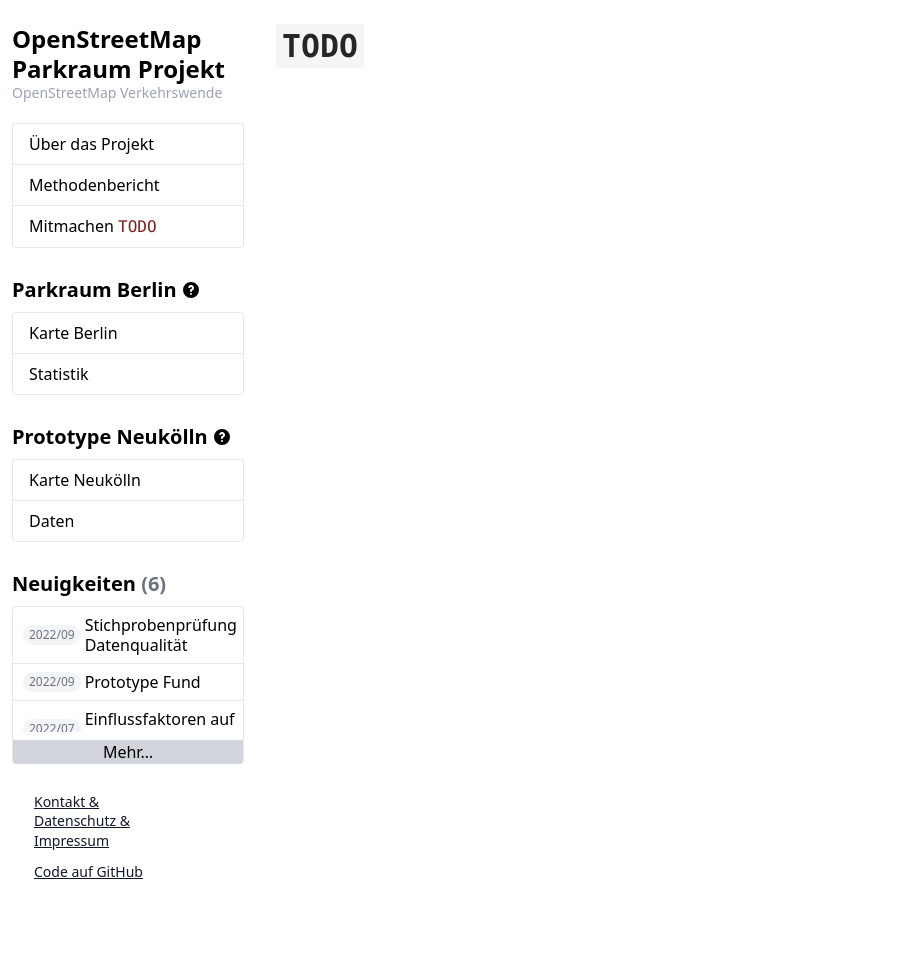
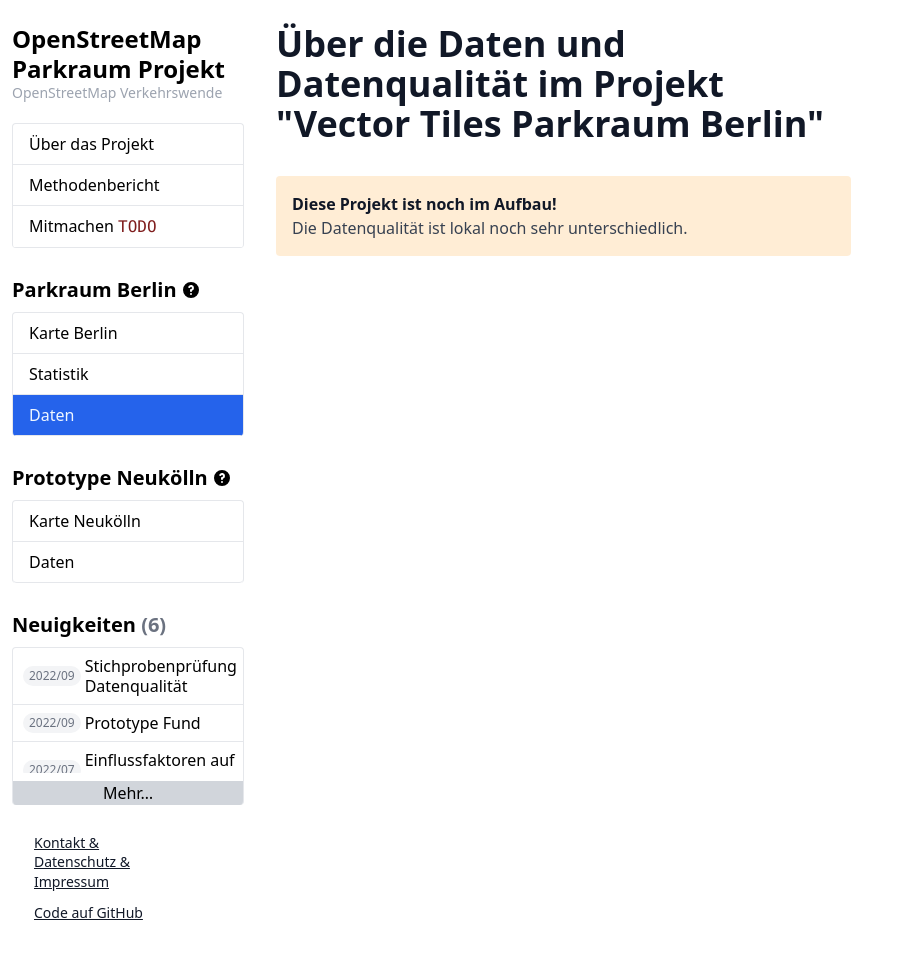
Before and after one commit to osmberlin/parkraum.osm-verkehrswende.org, a Jekyll site: the page built from project-vector-tiles/data.html, in a window 1280 px wide. Shown: the whole page, without its empty margins (0-902 px from the left). Built offline with Jekyll 4.4.1, drawn with Linux system fonts in a browser that asks for light colours; before the commit the page ends 921 px from its top, so only the background shows below that.

Commit message:
Add menu, notice in data sidebar and page about data quality

```diff
--- a/_includes/menu/projects.html
+++ b/_includes/menu/projects.html
@@ -45,14 +45,12 @@
   >
     Statistik
   </a>
-  {% comment %}
   <a
     href="{{ 'project-vector-tiles/data' | relative_url }}"
     class="{% if page.menu_highlight == 'project_vector_tiles_data' %}menu-active{% else %}hover:bg-blue-50{% endif %} border-b border-gray-200 py-2 px-4"
   >
-    Daten <code class="text-md text-red-900">TODO</code>
+    Daten
   </a>
-  {% endcomment %}
 </div>
 
 <h2 class="my-2 flex items-center text-xl font-semibold">
--- a/project-vector-tiles/data.html
+++ b/project-vector-tiles/data.html
@@ -4,4 +4,12 @@
 menu_highlight: project_vector_tiles_data
 ---
 
-<h1><code>TODO</code></h1>
+<h1>
+  Über die Daten und Datenqualität im Projekt "Vector Tiles Parkraum Berlin"
+</h1>
+
+<div class="notice prose my-6 bg-orange-100">
+  <strong>Diese Projekt ist noch im Aufbau!</strong>
+  <br />
+  Die Daten&shy;qualität ist lokal noch sehr unterschiedlich.
+</div>
--- a/project-vector-tiles/index.html
+++ b/project-vector-tiles/index.html
@@ -560,7 +560,9 @@
                       )
                       .join("")}
                   </tbody>
-                </table>`
+                </table>
+                <div class="prose notice my-6 bg-orange-100">👉 Diese Projekt ist noch im Aufbau. Die Daten&shy;qualität ist lokal noch sehr unterschiedlich. Bitte beachte unsere <a href="{{ 'project-vector-tiles/data' | relative_url }}">Hinweise zur Datenqualität</a>.</div>
+                `
             )
             .join("");
           document.getElementById("legend").innerHTML = table;
```
Also changed, not shown: css/tailwind.css.
